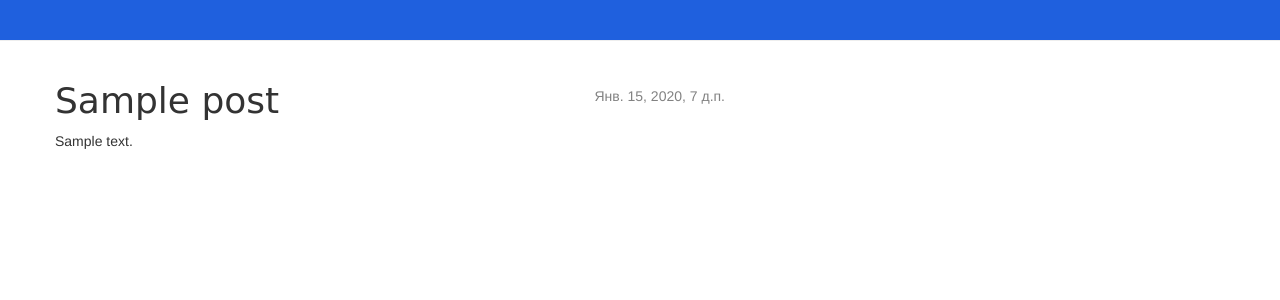
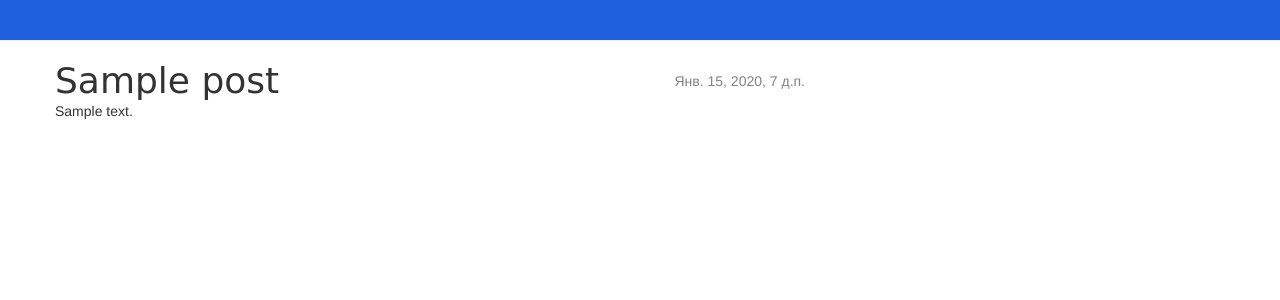
Before and after one commit to ChelovechKo/my-first-blog, a Django app: page /post/1 in a window 1280 px wide. Shown: the top 300 px of the page. Run offline with Django 3.2, Linux system fonts and the light colour scheme; tables that the repository leaves empty hold one stand-in row (values such as "Sample post"); some libraries are stand-ins or nearby versions; some web fonts are replaced.

Commit message:
Fix position edit_button, Title_post, Publication_date

```diff
--- a/blog/static/css/blog.css
+++ b/blog/static/css/blog.css
@@ -16,23 +16,29 @@
 
 h1, h2, h3, h4 {
     font-family: 'Carattere', cursive;
+	display: inline;
 }
 
 .save {
     float: right;
 }
 
-.btn {
+.edit_btn{
 	float: right;
-	left: 30%;
-	position: relative;
+	background-color: #fcc;
+	margin-right: 1rem;
+	margin-top: 6px;
+}
+
+.post_header{
+    height: 40px;
+	line-height: 40px;
 }
 
 .date {
     color: #828282;
 	float: right;
-	margin-right: 80px;
-	margin-top: 5px;
+	white-space: nowrap
 }
 
 .post-form textarea, .post-form input {
--- a/blog/templates/blog/post_detail.html
+++ b/blog/templates/blog/post_detail.html
@@ -2,15 +2,21 @@
 
 {% block content %}
     <div class="post">
+		<div class="post_header">
+			<span><h1>{{ post.title }}</h1></span>
+			<span class="date">
 				{% if post.published_date %}
-            <div class="date">
 						{{ post.published_date }}
-            </div>
 				{% endif %}
+			</span>
+			<span class="edit_btn">
 				{% if user.is_authenticated %}
 						<a class="btn btn-default" href="{% url 'post_edit' pk=post.pk %}"><span class="glyphicon glyphicon-pencil"></span></a>
 				{% endif %}
-        <h1>{{ post.title }}</h1>
+			</span>
+		</div>
+		<div>
 			<p>{{ post.text|linebreaksbr }}</p>
 		</div>
+    </div>
 {% endblock %}
```
Also changed, not shown: blog/templates/blog/post_list.html (+7 -3 lines). Lines whose indentation alone changed are shown as unchanged.
